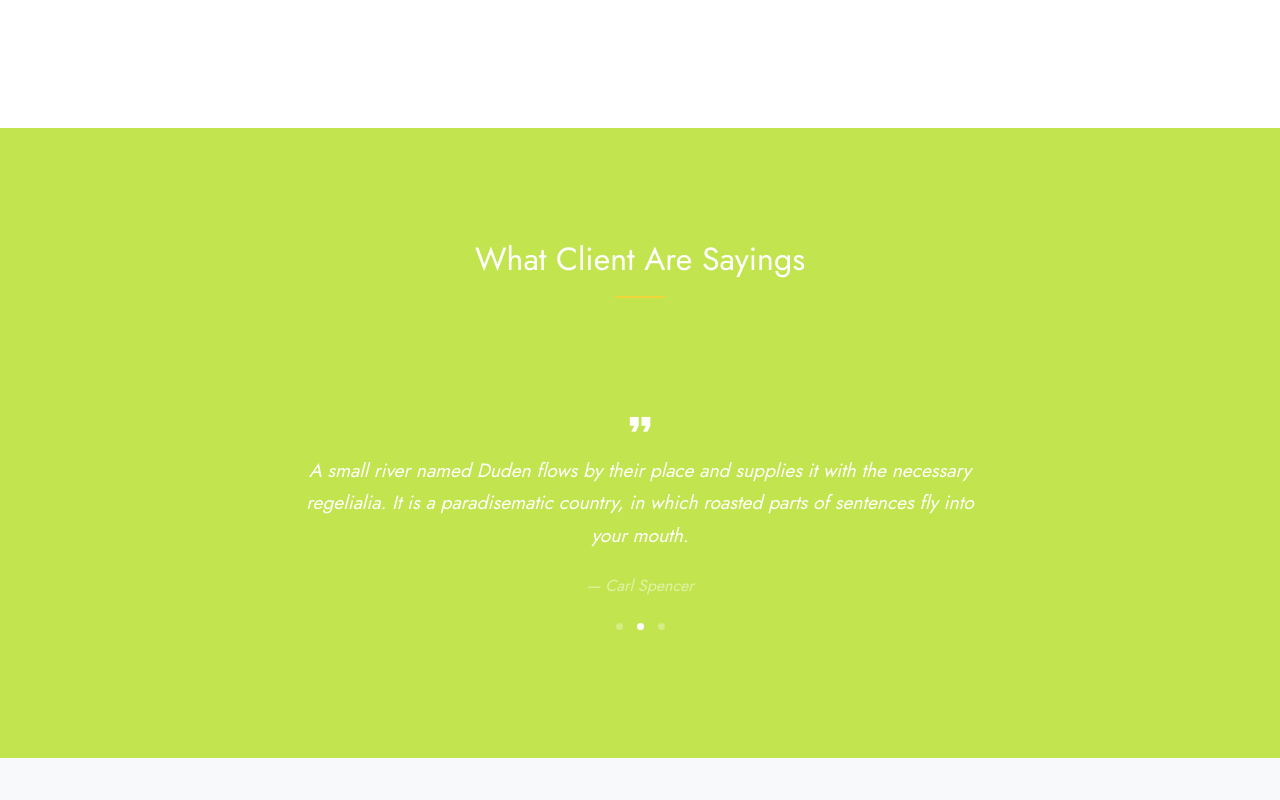
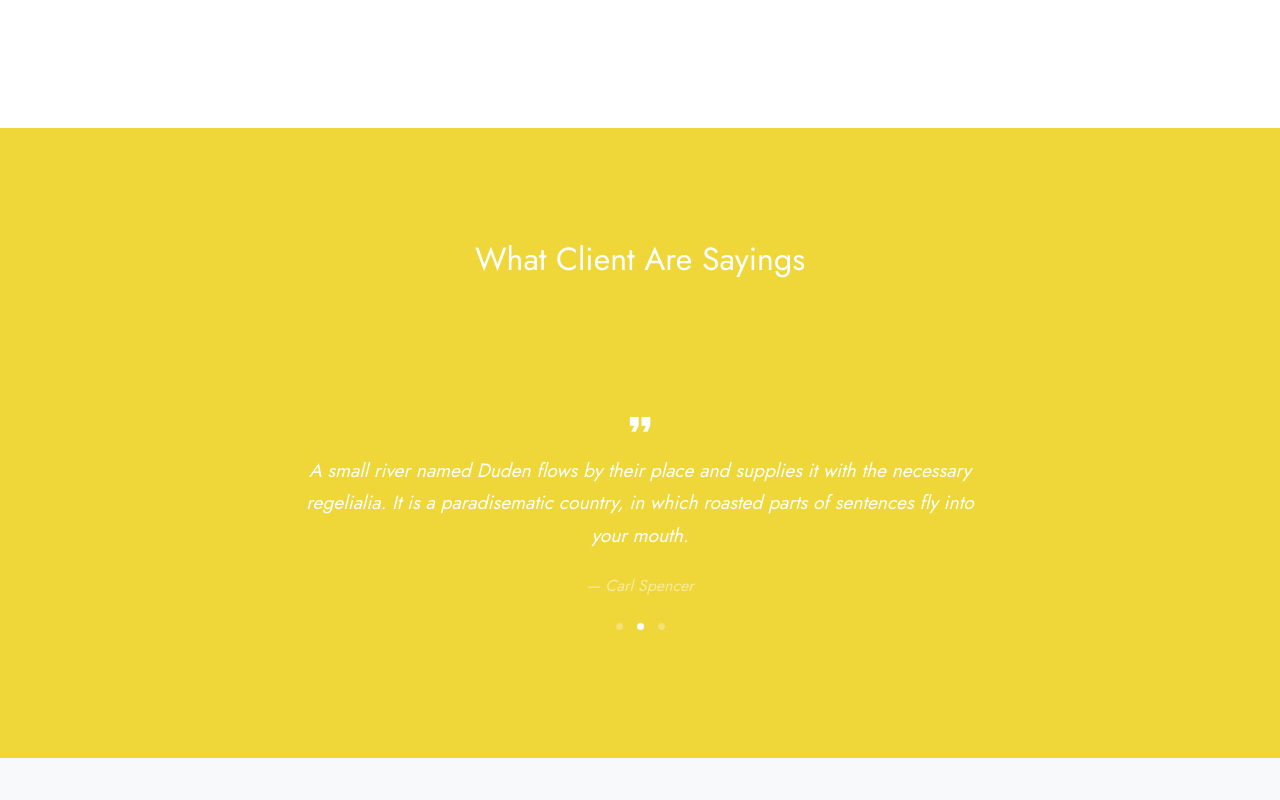
Before and after one commit to knsoria/bs.systems, a plain HTML site: page index.html in a window 1280 px wide. Shown: the part 3980-4780 px from the top of the page. Drawn offline with Linux system fonts and the light colour scheme; files whose address does not match are found by name.

Commit message:
3
Color general

```diff
--- a/scss/bootstrap/_variables.scss
+++ b/scss/bootstrap/_variables.scss
@@ -66,7 +66,7 @@ $colors: map-merge(
   $colors
 );
 
-$primary:       #C2E54F !default;
+$primary:       #efd639 !default;
 $secondary:     $gray-600 !default;
 $success:       $green !default;
 $info:          $cyan !default;
```
Also changed, not shown: css/bootstrap/bootstrap-reboot.css, css/bootstrap/bootstrap.css.
